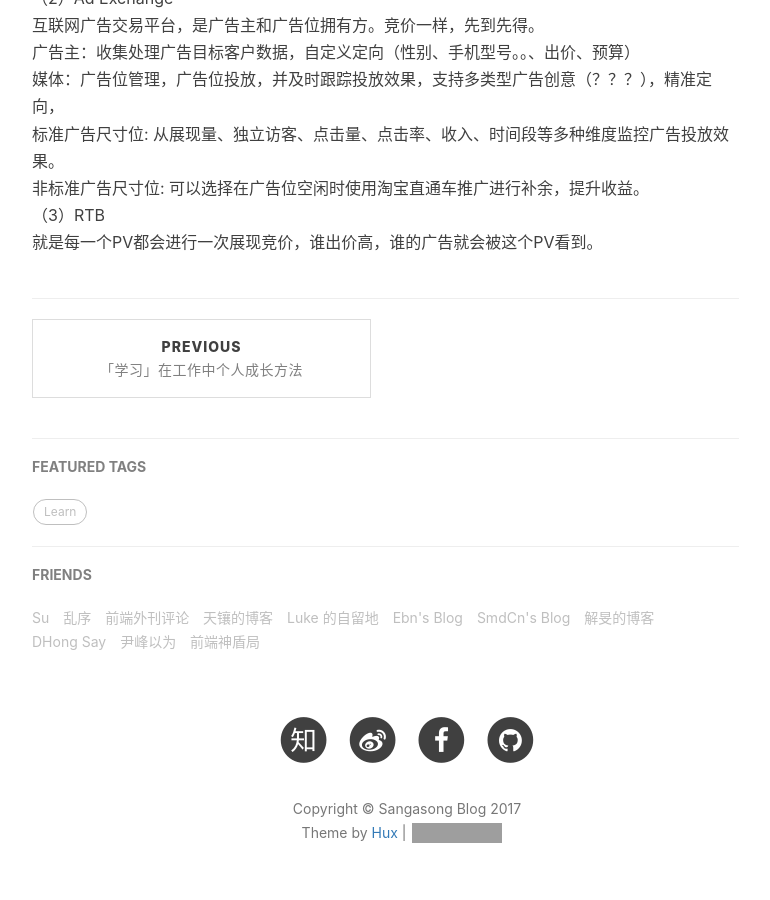
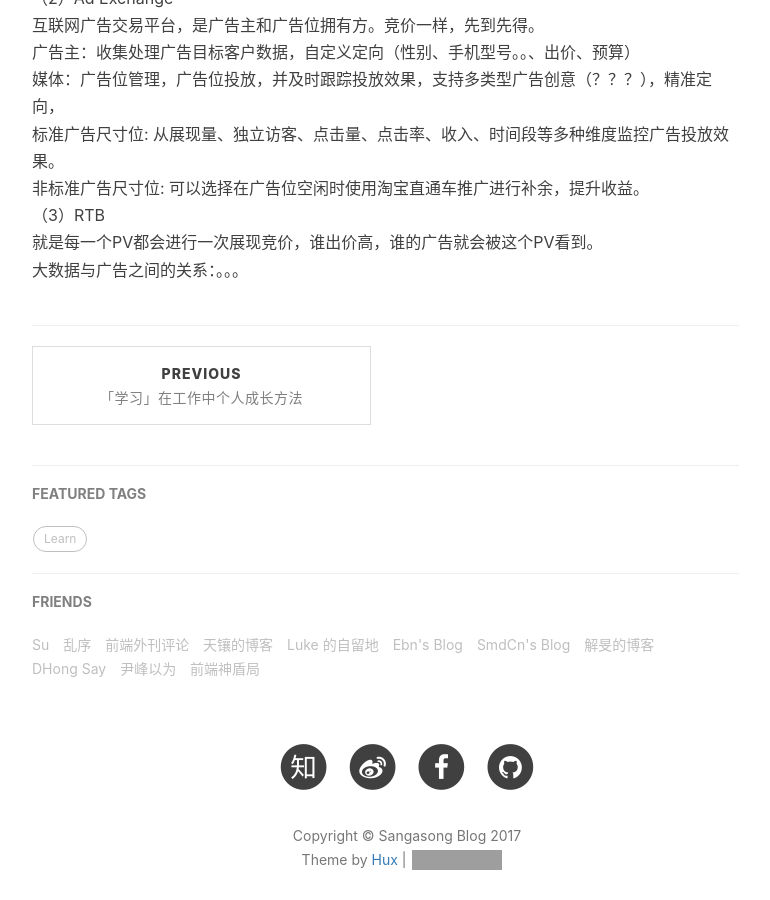
Before and after one commit to LucifaDva/lucifadva.github.com, a Jekyll site: the page built from _posts/2017-03-28-ad-knowledge-2017.markdown, in a window 1280 px wide and 900 px high, scrolled down 1080 px. Shown: the whole window, without its empty margins (233-1003 px from the left). Built offline with Jekyll 4.4.1, drawn with Linux system fonts in a browser that asks for light colours; nearby versions of some CDN libraries; comment, search, counter and statistics services are not loaded; grey boxes are pictures that could not be loaded.

Commit message:
Update 2017-03-28-ad-knowledge-2017.markdown

```diff
--- a/_posts/2017-03-28-ad-knowledge-2017.markdown
+++ b/_posts/2017-03-28-ad-knowledge-2017.markdown
@@ -31,5 +31,5 @@ tags:
 
 <br>（3）RTB
     <br> 就是每一个PV都会进行一次展现竞价，谁出价高，谁的广告就会被这个PV看到。
-
+    <br>大数据与广告之间的关系：。。。
 </div>
```
